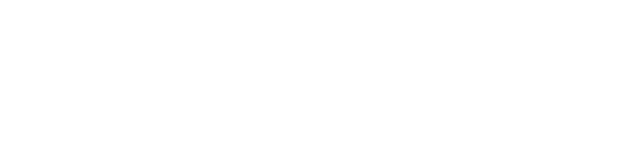
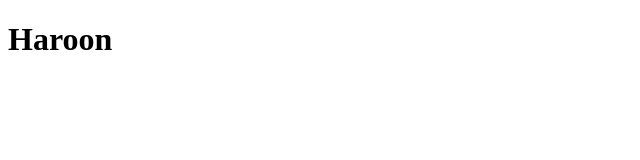
Before and after one commit to haroonraja111/JavaScript-Beginner-Project, a plain HTML site: page Practice/index.html in a window 1280 px wide. Shown: the whole page, without its empty margins (0-640 px from the left). Drawn offline with Linux system fonts and the light colour scheme.

Commit message:
first commit

```diff
--- a/Practice/index.html
+++ b/Practice/index.html
@@ -7,6 +7,6 @@
   <title>Document</title>
 </head>
 <body>
-
+  <h1>Haroon</h1>
 </body>
 </html>
```
